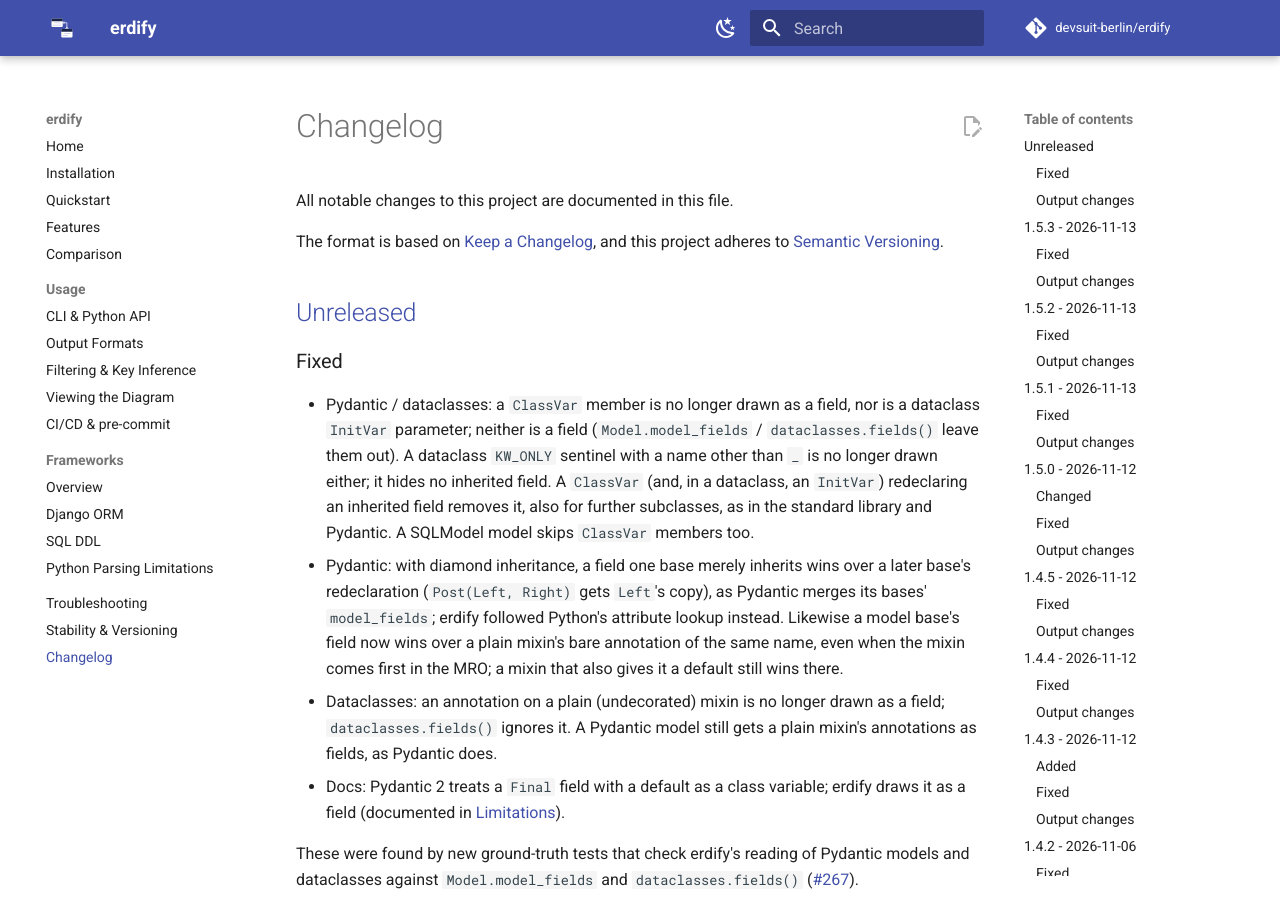
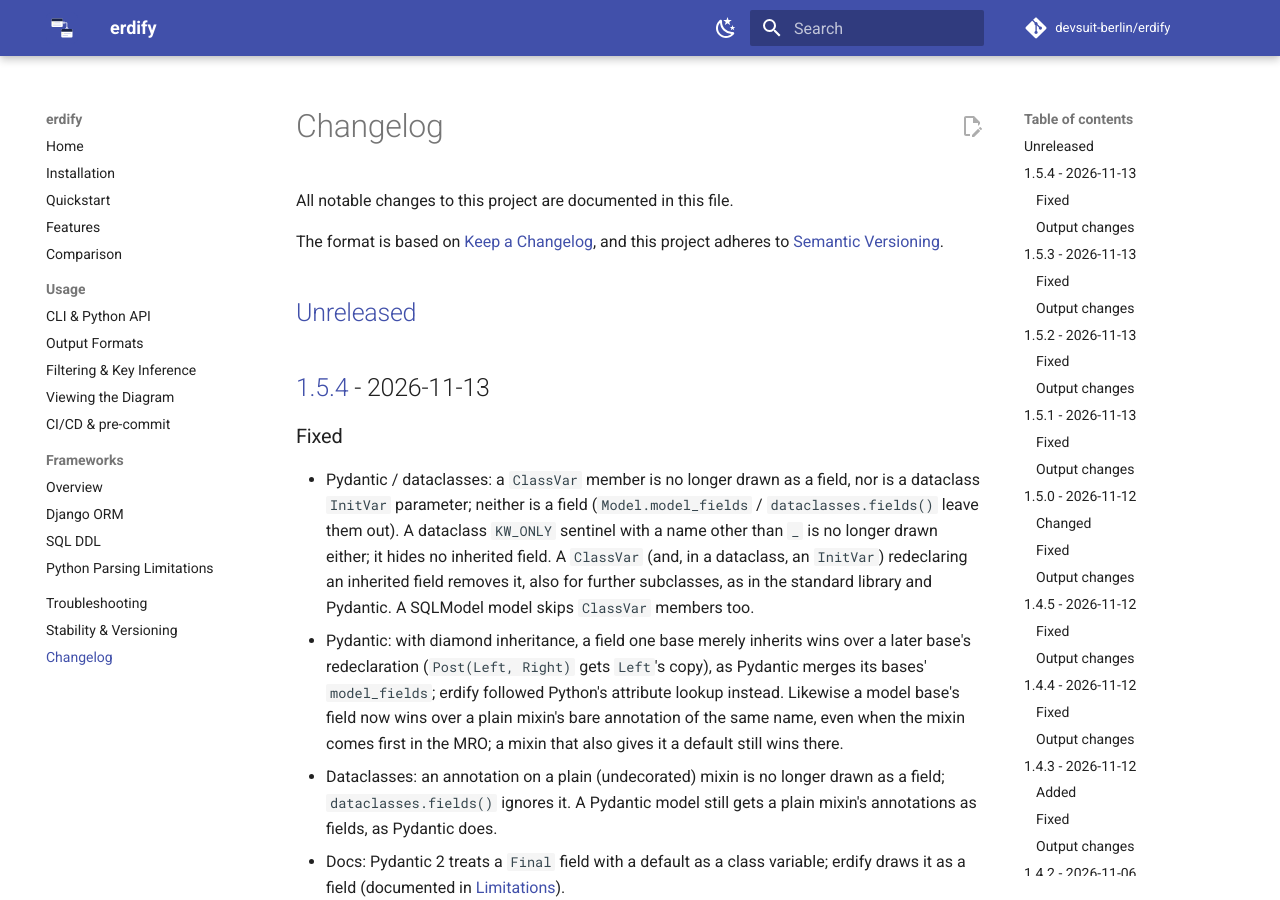
Before and after one commit to devsuit-berlin/erdify, an MkDocs documentation site: the page built from docs/changelog.md, in a window 1280 px wide and 900 px high. Built offline with MkDocs 1.6.1 and Material for MkDocs 9.7.7, drawn with Linux system fonts in a browser that asks for light colours; comment, search, counter and statistics services are not loaded.

Commit message:
chore: release 1.5.4

```diff
--- a/.pre-commit-hooks.yaml
+++ b/.pre-commit-hooks.yaml
@@ -2,7 +2,7 @@
 #
 #   repos:
 #     - repo: https://github.com/devsuit-berlin/erdify
-#       rev: v1.5.3
+#       rev: v1.5.4
 #       hooks:
 #         - id: erdify
 #           args: [./src/database, -o, docs/erd.puml]
--- a/CHANGELOG.md
+++ b/CHANGELOG.md
@@ -6,6 +6,8 @@ The format is based on [Keep a Changelog](https://keepachangelog.com/en/1.1.0/),
 and this project adheres to [Semantic Versioning](https://semver.org/spec/v2.0.0.html).
 
 ## [Unreleased]
+
+## [1.5.4] - 2026-11-13
 
 ### Fixed
 
@@ -1405,7 +1407,8 @@ open-source maintenance.
 
 - Initial release: generate PlantUML ERD diagrams from SQLModel models via AST.
 
-[Unreleased]: https://github.com/devsuit-berlin/erdify/compare/v1.5.3...HEAD
+[Unreleased]: https://github.com/devsuit-berlin/erdify/compare/v1.5.4...HEAD
+[1.5.4]: https://github.com/devsuit-berlin/erdify/compare/v1.5.3...v1.5.4
 [1.5.3]: https://github.com/devsuit-berlin/erdify/compare/v1.5.2...v1.5.3
 [1.5.2]: https://github.com/devsuit-berlin/erdify/compare/v1.5.1...v1.5.2
 [1.5.1]: https://github.com/devsuit-berlin/erdify/compare/v1.5.0...v1.5.1
--- a/pyproject.toml
+++ b/pyproject.toml
@@ -1,6 +1,6 @@
 [project]
 name = "erdify"
-version = "1.5.3"
+version = "1.5.4"
 description = "A zero-dependency ERD generator for your Python models — pure AST, no database required."
 readme = "README.md"
 license = "MIT"
```
Also changed, not shown: docs/usage/ci.md (+1 -1 lines), 1 other file.
